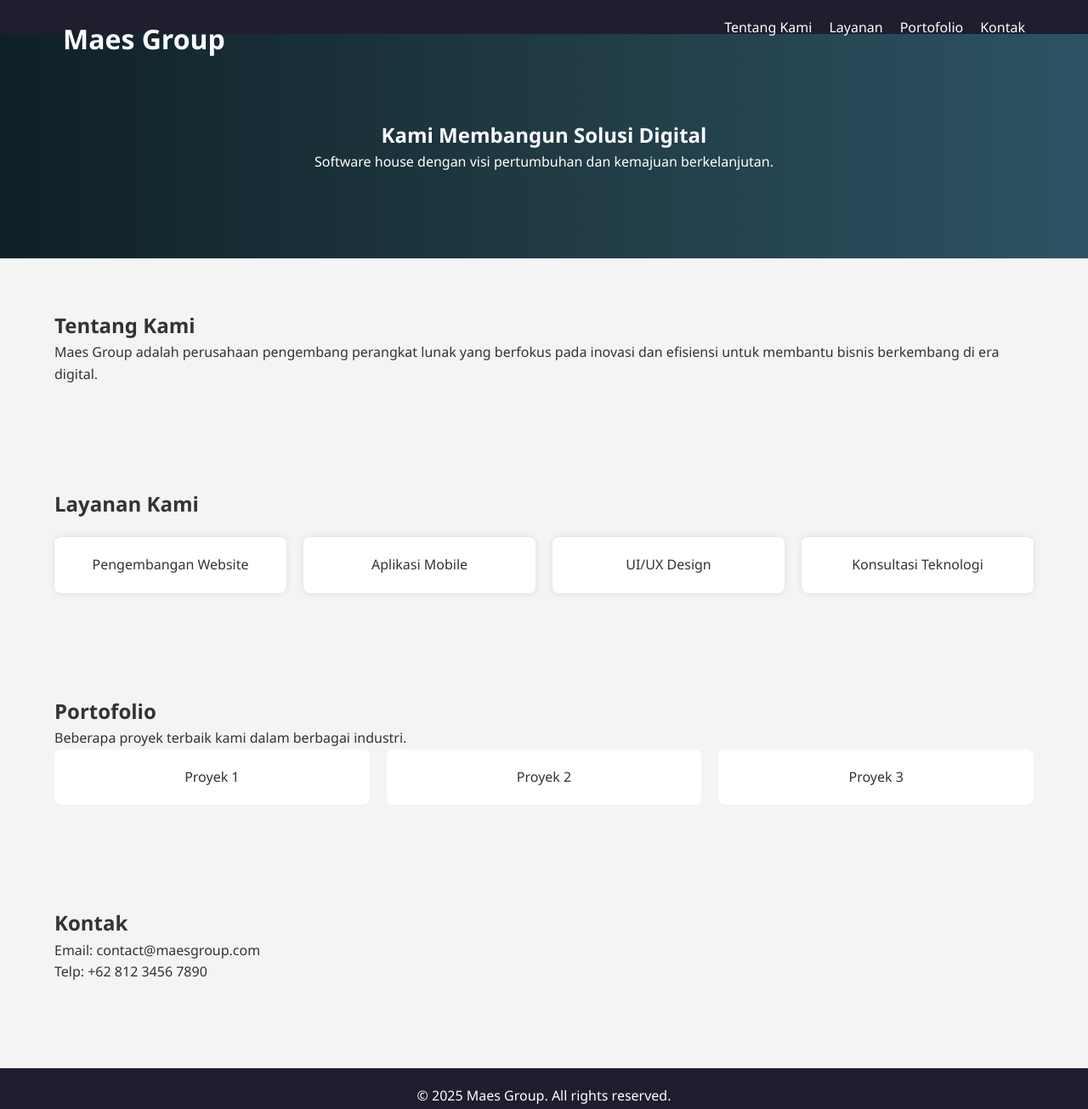
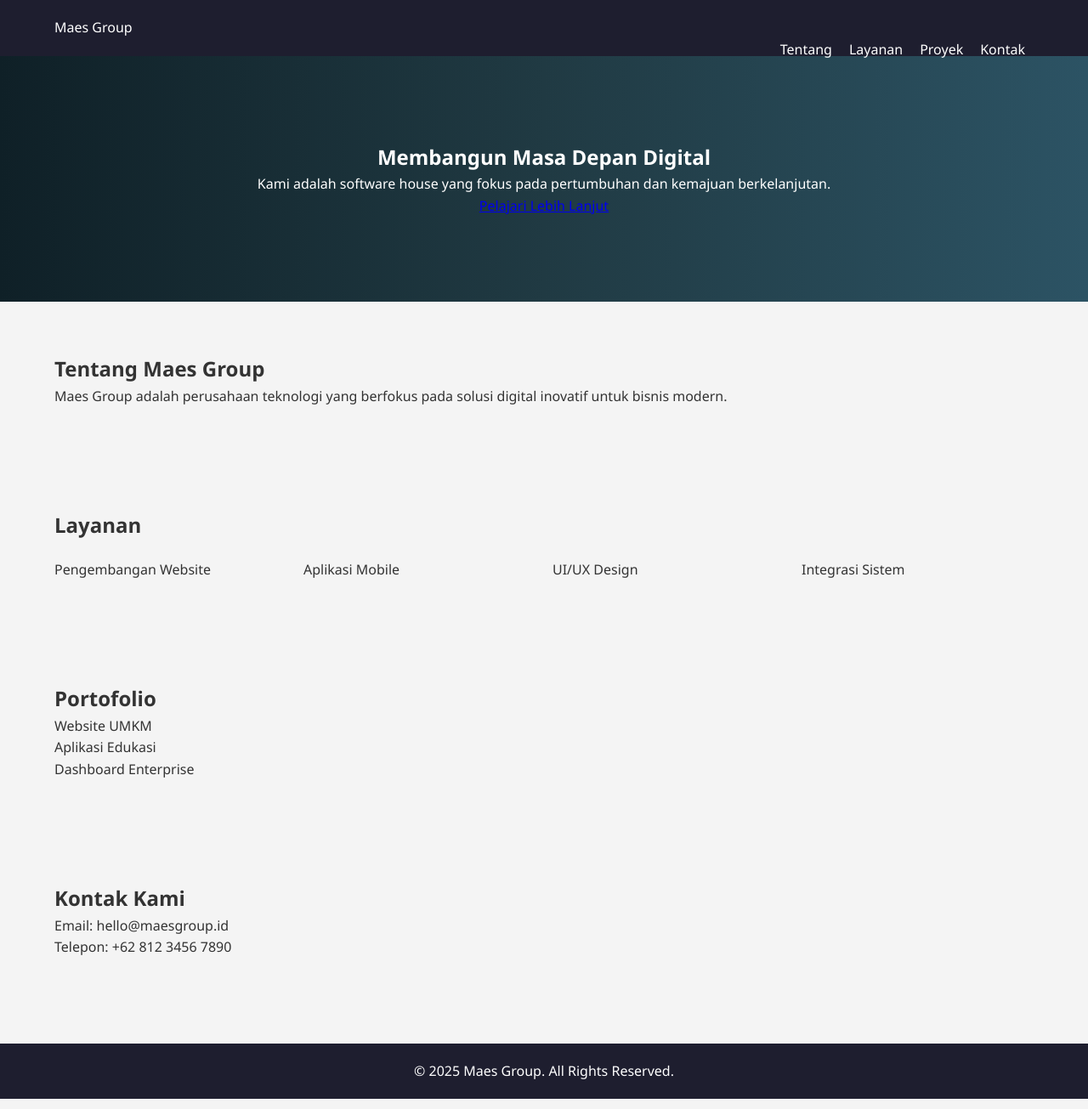
Before and after one commit to maes-digital/maes-digital.github.io, a plain HTML site: page index.html in a window 1280 px wide. Shown: the whole page at 85% size. Drawn offline with Linux system fonts and the light colour scheme.

Commit message:
Update index.html

```diff
--- a/index.html
+++ b/index.html
@@ -1,20 +1,22 @@
 <!DOCTYPE html>
 <html lang="id">
 <head>
-    <meta charset="UTF-8">
-    <meta name="viewport" content="width=device-width, initial-scale=1.0">
-    <title>Maes Group - Software House</title>
-    <link rel="stylesheet" href="style.css">
+  <meta charset="UTF-8" />
+  <meta name="viewport" content="width=device-width, initial-scale=1.0"/>
+  <title>Maes Group - Digital Innovation</title>
+  <link rel="stylesheet" href="style.css" />
+  <link rel="preconnect" href="https://fonts.googleapis.com">
+  <link rel="stylesheet" href="https://fonts.googleapis.com/css2?family=Outfit:wght@400;600;700&display=swap">
 </head>
 <body>
-    <header>
+  <header class="navbar">
     <div class="container">
-            <h1>Maes Group</h1>
+      <div class="logo">Maes Group</div>
       <nav>
         <ul>
-                    <li><a href="#about">Tentang Kami</a></li>
+          <li><a href="#about">Tentang</a></li>
           <li><a href="#services">Layanan</a></li>
-                    <li><a href="#portfolio">Portofolio</a></li>
+          <li><a href="#portfolio">Proyek</a></li>
           <li><a href="#contact">Kontak</a></li>
         </ul>
       </nav>
@@ -23,53 +25,53 @@
 
   <section id="hero">
     <div class="container">
-            <h2>Kami Membangun Solusi Digital</h2>
-            <p>Software house dengan visi pertumbuhan dan kemajuan berkelanjutan.</p>
+      <h1>Membangun Masa Depan Digital</h1>
+      <p>Kami adalah software house yang fokus pada pertumbuhan dan kemajuan berkelanjutan.</p>
+      <a href="#about" class="cta">Pelajari Lebih Lanjut</a>
     </div>
   </section>
 
-    <section id="about">
+  <section id="about" class="fancy-section">
     <div class="container">
-            <h2>Tentang Kami</h2>
-            <p>Maes Group adalah perusahaan pengembang perangkat lunak yang berfokus pada inovasi dan efisiensi untuk membantu bisnis berkembang di era digital.</p>
+      <h2>Tentang Maes Group</h2>
+      <p>Maes Group adalah perusahaan teknologi yang berfokus pada solusi digital inovatif untuk bisnis modern.</p>
     </div>
   </section>
 
   <section id="services">
     <div class="container">
-            <h2>Layanan Kami</h2>
-            <ul class="cards">
-                <li>Pengembangan Website</li>
-                <li>Aplikasi Mobile</li>
-                <li>UI/UX Design</li>
-                <li>Konsultasi Teknologi</li>
-            </ul>
+      <h2>Layanan</h2>
+      <div class="cards">
+        <div class="card">Pengembangan Website</div>
+        <div class="card">Aplikasi Mobile</div>
+        <div class="card">UI/UX Design</div>
+        <div class="card">Integrasi Sistem</div>
+      </div>
     </div>
   </section>
 
-    <section id="portfolio">
+  <section id="portfolio" class="fancy-section">
     <div class="container">
       <h2>Portofolio</h2>
-            <p>Beberapa proyek terbaik kami dalam berbagai industri.</p>
-            <div class="portfolio-grid">
-                <div class="item">Proyek 1</div>
-                <div class="item">Proyek 2</div>
-                <div class="item">Proyek 3</div>
+      <div class="portfolio">
+        <div class="project">Website UMKM</div>
+        <div class="project">Aplikasi Edukasi</div>
+        <div class="project">Dashboard Enterprise</div>
       </div>
     </div>
   </section>
 
   <section id="contact">
     <div class="container">
-            <h2>Kontak</h2>
-            <p>Email: contact@maesgroup.com</p>
-            <p>Telp: +62 812 3456 7890</p>
+      <h2>Kontak Kami</h2>
+      <p>Email: hello@maesgroup.id</p>
+      <p>Telepon: +62 812 3456 7890</p>
     </div>
   </section>
 
   <footer>
     <div class="container">
-            <p>&copy; 2025 Maes Group. All rights reserved.</p>
+      <p>&copy; 2025 Maes Group. All Rights Reserved.</p>
     </div>
   </footer>
 
```
Lines whose indentation alone changed are shown as unchanged.
